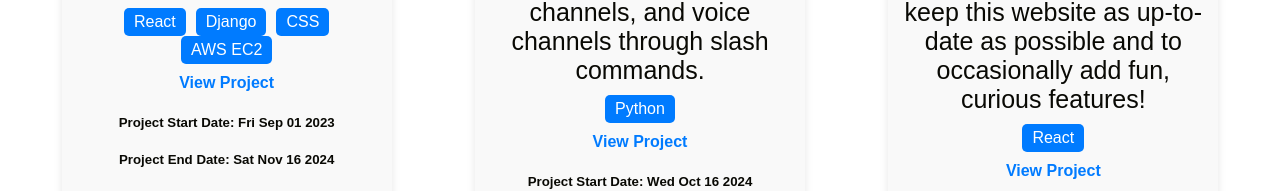
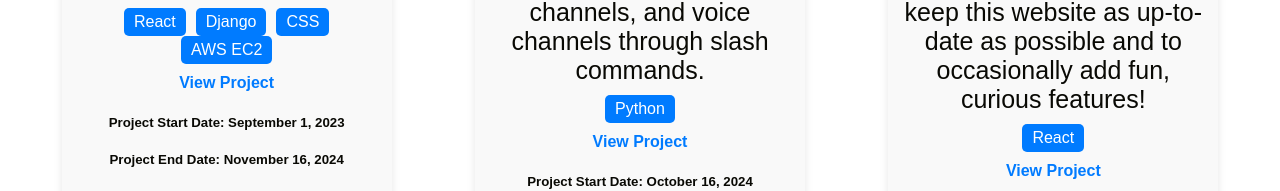
Before and after one commit to Vicguin65/Portfolio-Website, a React (Create React App) app in the folder portfolio-website/: page /projects in a window 1280 px wide. Shown: the part 578-769 px from the top of the page. Built offline with nearby package versions, Linux system fonts and the light colour scheme.

Commit message:
Final touches to project Page

```diff
--- a/portfolio-website/src/components/projects.js
+++ b/portfolio-website/src/components/projects.js
@@ -124,5 +124,26 @@ const diff_text = (dt2, dt1) => {
   return diff_text;
 }
 
+const date_string = (dt) =>{
+  const date = dt.getDate();
+  const month = dt.getMonth();
+  const year = dt.getFullYear();
+  const months = ["January","February","March","April","May","June","July","August","September","October","November","December"];
+
+  var date_str = "";
+  date_str += months[month] + " " + date + ", " + year;
+  return date_str
+}
+
+const same_date = (date1, date2) => {
+  return (
+    date1.getFullYear() === date2.getFullYear() &&
+    date1.getMonth() === date2.getMonth() &&
+    date1.getDate() === date2.getDate()
+  );
+}
+
 exports.projects = projects;
 exports.diff_text = diff_text;
+exports.date_string = date_string;
+exports.same_date = same_date;
--- a/portfolio-website/src/pages/HomePage.css
+++ b/portfolio-website/src/pages/HomePage.css
@@ -1,6 +1,5 @@
 section {
   padding: 40px 20px;
-  margin-bottom: 1000px;
   text-align: center;
 }
 
--- a/portfolio-website/src/pages/ProjectPage.js
+++ b/portfolio-website/src/pages/ProjectPage.js
@@ -2,7 +2,7 @@ import React from "react";
 import "./ProjectPage.css";
 import NavBar from "../components/NavBar";
 
-const { projects, diff_text } = require("../components/projects");
+const { projects, diff_text, date_string, same_date } = require("../components/projects");
 
 const ProjectPage = () => {
   return (
@@ -38,16 +38,12 @@ const ProjectPage = () => {
                     View Project
                   </a>
                 ) : null}
-                <h5>
-                  {"Project Start Date: " + project.startDate.toDateString()}
-                </h5>
-                <h5>
-                {"Project End Date: " + project.endDate.toDateString()}
-                </h5>
+                <h5>{"Project Start Date: " + date_string(project.startDate)}</h5>
+                <h5>{same_date(new Date(), project.endDate) ? "Project is actively being worked on!" : "Project End Date: " + date_string(project.endDate)}</h5>
                 <h2>
-                {"Project Duration: " + diff_text(project.startDate, project.endDate) }
+                  {"Project Duration: " +
+                    diff_text(project.startDate, project.endDate)}
                 </h2>
-
               </div>
             ))}
         </div>
```
Also changed, not shown: 1 other file (tests, documents, lock files or other folders).
